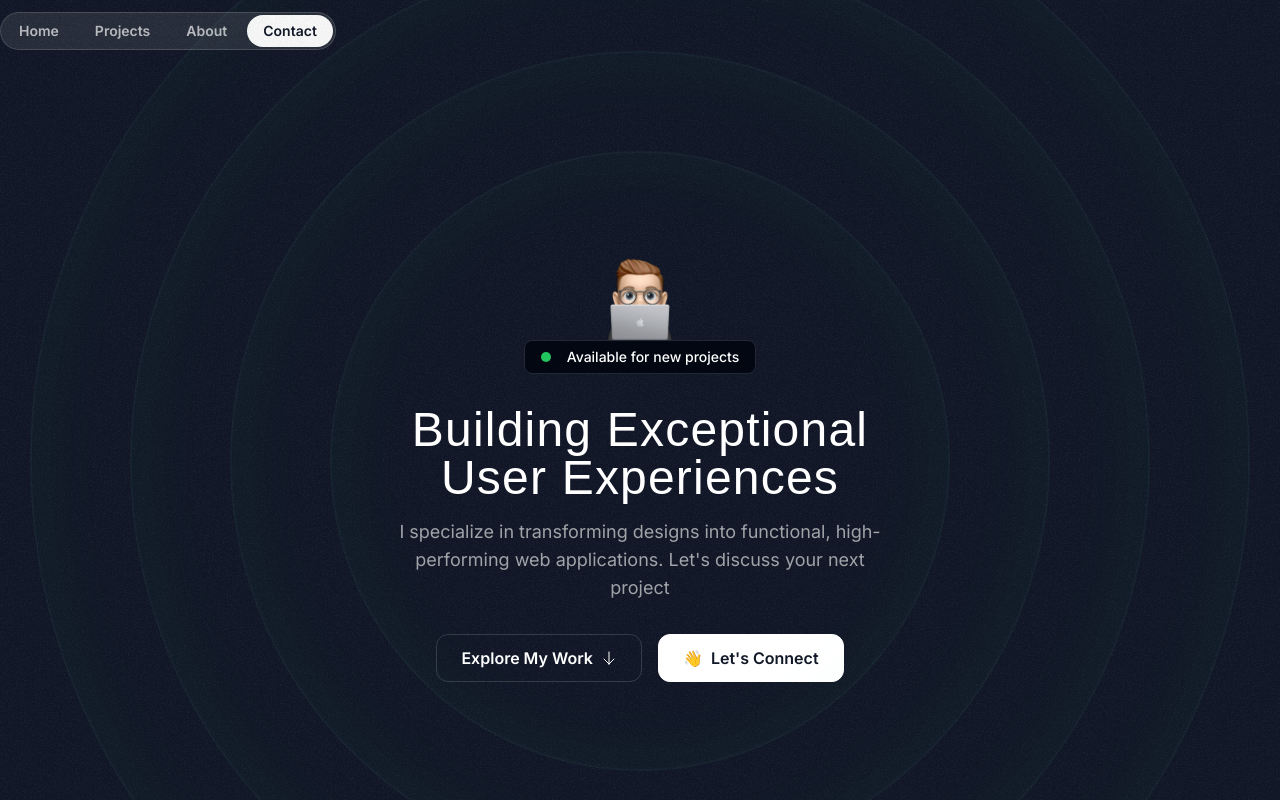
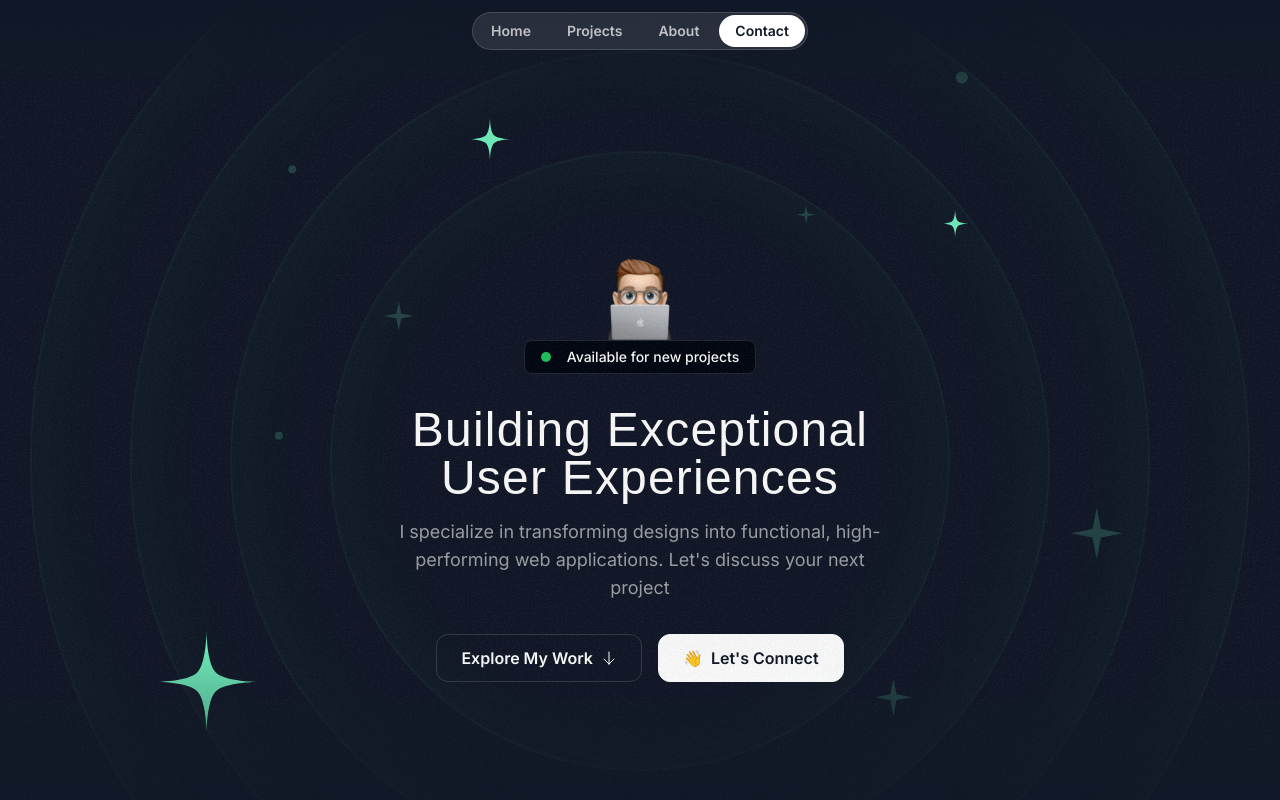
Before and after one commit to ashinpchandran/portfolio-website-nextjs, a Next.js app in the folder starter-template/: page / in a window 1280 px wide. Shown: the top 800 px of the page. Built offline with nearby package versions, Linux system fonts and the light colour scheme; a web font is replaced by a local one.

Commit message:
heroSection finished

```diff
--- /dev/null
+++ b/starter-template/src/components/HeroOrbit.tsx
@@ -0,0 +1,23 @@
+import { PropsWithChildren } from "react"
+
+export const HeroOrbit = ({ children, size, rotation }: PropsWithChildren<{ size: number; rotation: number }>) => {
+    return (
+        <div className='absolute left-1/2 top-1/2 -translate-x-1/2 -translate-y-1/2'>
+            <div className='flex items-start justify-start'
+                style={{
+                    transform: `rotate(${rotation}deg)`,
+                    height: `${size}px`,
+                    width: `${size}px`
+                }}
+            >
+                <div className='inline-flex'
+                    style={{
+                        transform: `rotate(${rotation * -1}deg)`
+                    }}
+                >
+                    {children}
+                </div>
+            </div>
+        </div>
+    )
+}
--- a/starter-template/src/sections/Header.tsx
+++ b/starter-template/src/sections/Header.tsx
@@ -1,5 +1,5 @@
 export const Header = () => {
-  return <div className="flex justify-center items-center fixed top-3">
+  return <div className="flex justify-center items-center fixed top-3 w-full z-10">
     <nav className="flex gap-1 p-0.5 border border-white/15 rounded-full bg-white/10 backdrop-blur">
       <a href='#' className="nav-item">Home</a>
       <a href='#' className="nav-item">Projects</a>
--- a/starter-template/src/sections/Hero.tsx
+++ b/starter-template/src/sections/Hero.tsx
@@ -2,14 +2,49 @@
 import Image from 'next/image';
 import ArrowDown from '@/assets/icons/arrow-down.svg';
 import grainImage from '@/assets/images/grain.jpg';
+import StarIcon from '@/assets/icons/star.svg';
+import SparkleIcon from '@/assets/icons/sparkle.svg';
+import { HeroOrbit } from '@/components/HeroOrbit';
 
 export const HeroSection = () => {
-  return <div className='py-32 md:py-48 lg:py-60 relative z-0'>
-    <div className='absolute inset-0 -z-30 opacity-5' style={{ backgroundImage: `url(${grainImage.src})`, }}></div>
-    <div className='size-[620px] hero-ring'></div>
-    <div className='size-[820px] hero-ring'></div>
-    <div className='size-[1020px] hero-ring'></div>
-    <div className='size-[1220px] hero-ring'></div>
+  return <div className='py-32 md:py-48 lg:py-60 relative z-0 overflow-x-clip'>
+    <div className='absolute inset-0 [mask-image:linear-gradient(to_bottom,transparent,black_10%,black_70%,transparent)]'>
+      <div className='absolute inset-0 -z-30 opacity-5' style={{ backgroundImage: `url(${grainImage.src})`, }}></div>
+      <div className='size-[620px] hero-ring'></div>
+      <div className='size-[820px] hero-ring'></div>
+      <div className='size-[1020px] hero-ring'></div>
+      <div className='size-[1220px] hero-ring'></div>
+      <HeroOrbit size={800} rotation={-72}>
+        <StarIcon className='size-28 text-emerald-300' />
+      </HeroOrbit>
+      <HeroOrbit size={550} rotation={20}>
+        <StarIcon className='size-12 text-emerald-300' />
+      </HeroOrbit>
+      <HeroOrbit size={590} rotation={98}>
+        <StarIcon className='size-8 text-emerald-300' />
+      </HeroOrbit>
+      <HeroOrbit size={430} rotation={-14}>
+        <SparkleIcon className='size-8 text-emerald-300/20' />
+      </HeroOrbit>
+      <HeroOrbit size={440} rotation={79}>
+        <SparkleIcon className='size-5 text-emerald-300/20' />
+      </HeroOrbit>
+      <HeroOrbit size={530} rotation={178}>
+        <SparkleIcon className='size-10 text-emerald-300/20' />
+      </HeroOrbit>
+      <HeroOrbit size={710} rotation={144}>
+        <SparkleIcon className='size-14 text-emerald-300/20' />
+      </HeroOrbit>
+      <HeroOrbit size={720} rotation={85}>
+        <div className='size-3 rounded-full bg-emerald-300/20' />
+      </HeroOrbit>
+      <HeroOrbit size={520} rotation={-41}>
+        <div className='size-2 rounded-full bg-emerald-300/20' />
+      </HeroOrbit>
+      <HeroOrbit size={650} rotation={-5}>
+        <div className='size-2 rounded-full bg-emerald-300/20' />
+      </HeroOrbit>
+    </div>
     <div className="container">
       <div className='flex flex-col items-center'>
         <Image src={memojiImage} className='size-[100px]' alt='person with laptop' />
```
